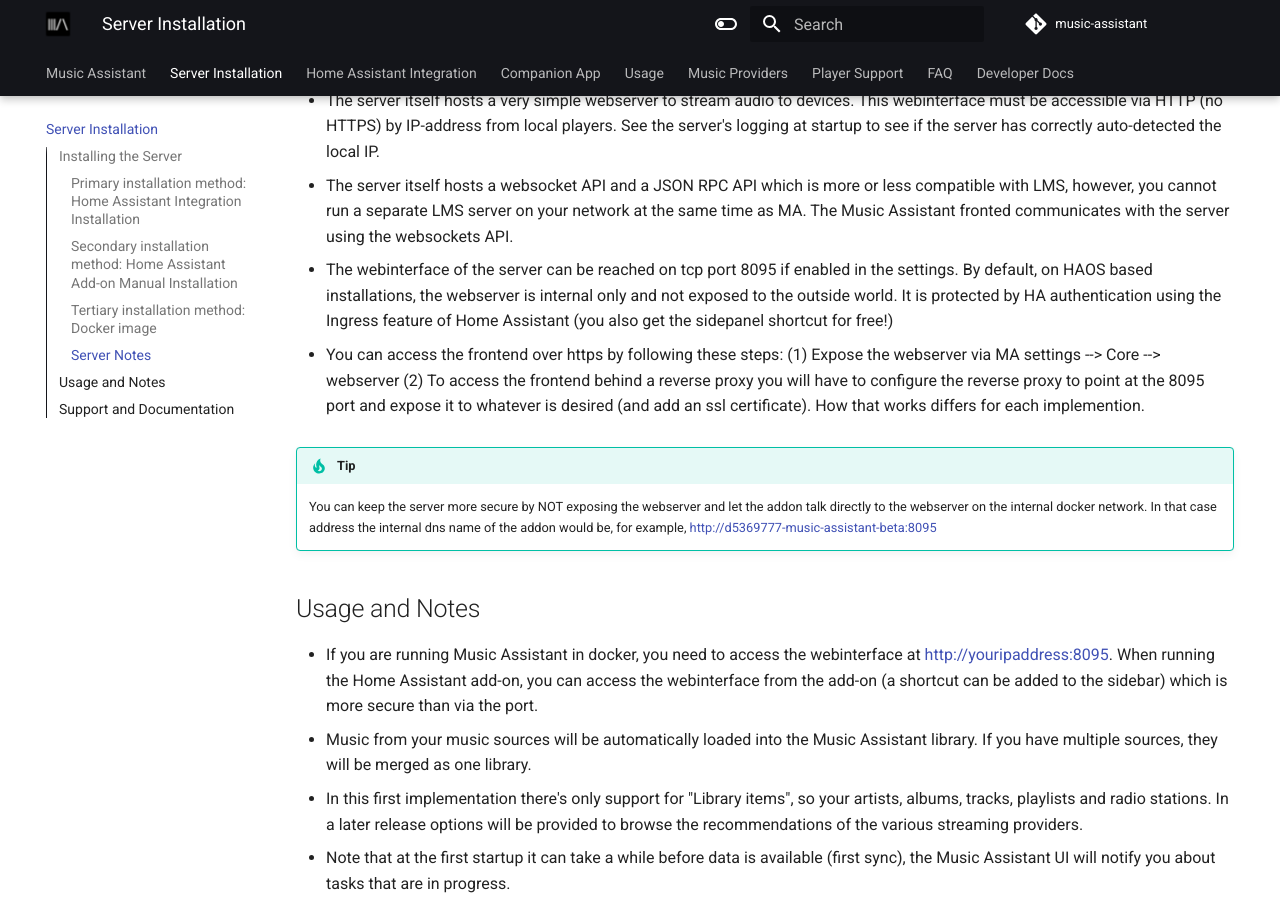
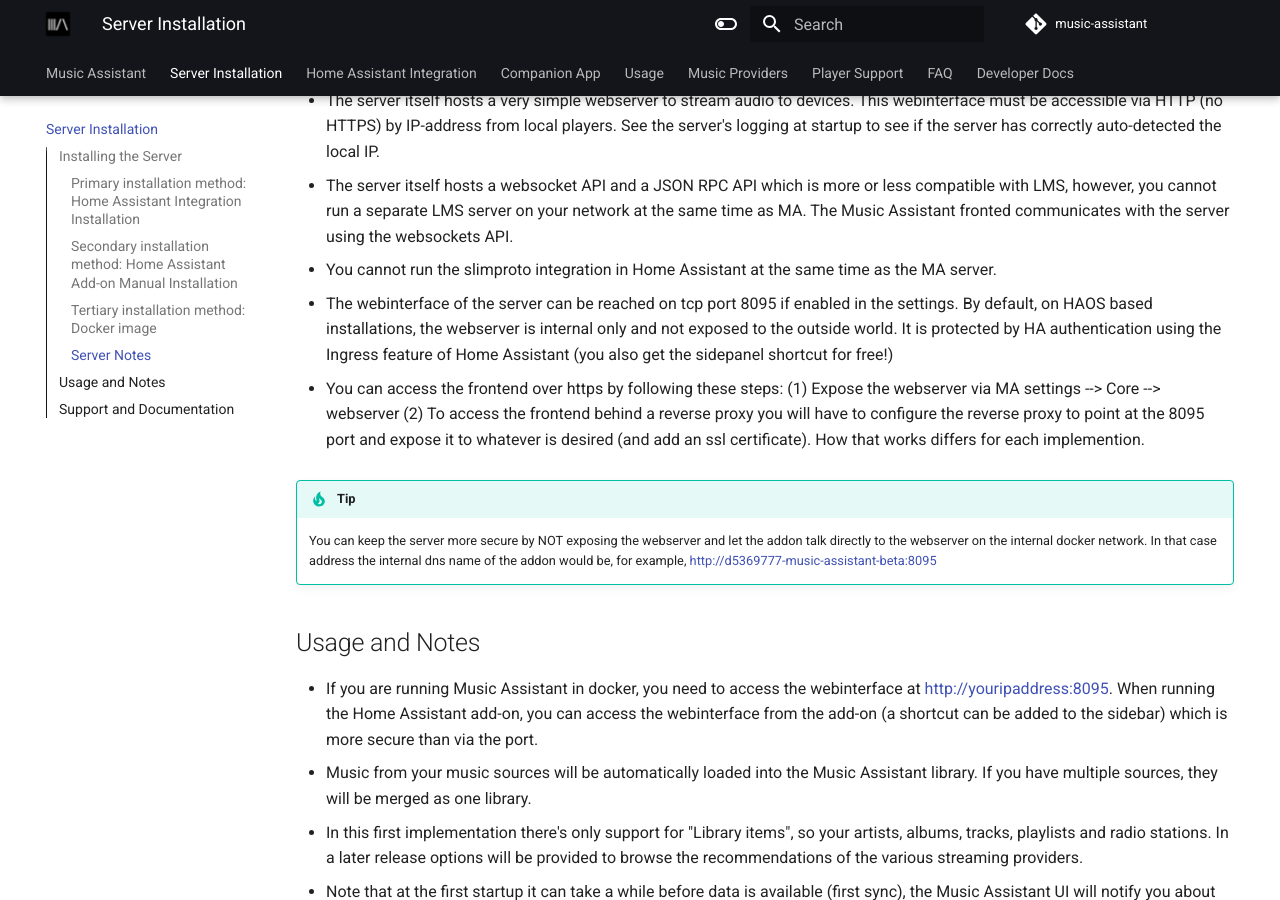
Before and after one commit to pwbriggs/music-assistant.github.io, an MkDocs documentation site: the page built from docs/Installation.md, in a window 1280 px wide and 900 px high, scrolled down 1110 px. Built offline with MkDocs 1.6.1 and Material for MkDocs 9.7.7, drawn with Linux system fonts in a browser that asks for light colours.

Commit message:
Add slimproto integration limitation

```diff
--- a/docs/Installation.md
+++ b/docs/Installation.md
@@ -40,6 +40,8 @@
 
 - The server itself hosts a websocket API and a JSON RPC API which is more or less compatible with LMS, however, you cannot run a separate LMS server on your network at the same time as MA. The Music Assistant fronted communicates with the server using the websockets API.
 
+- You cannot run the slimproto integration in Home Assistant at the same time as the MA server.
+
 - The webinterface of the server can be reached on tcp port 8095 if enabled in the settings. By default, on HAOS based installations, the webserver is internal only and not exposed to the outside world. It is protected by HA authentication using the Ingress feature of Home Assistant (you also get the sidepanel shortcut for free!)
 
 - You can access the frontend over https by following these steps:
```
